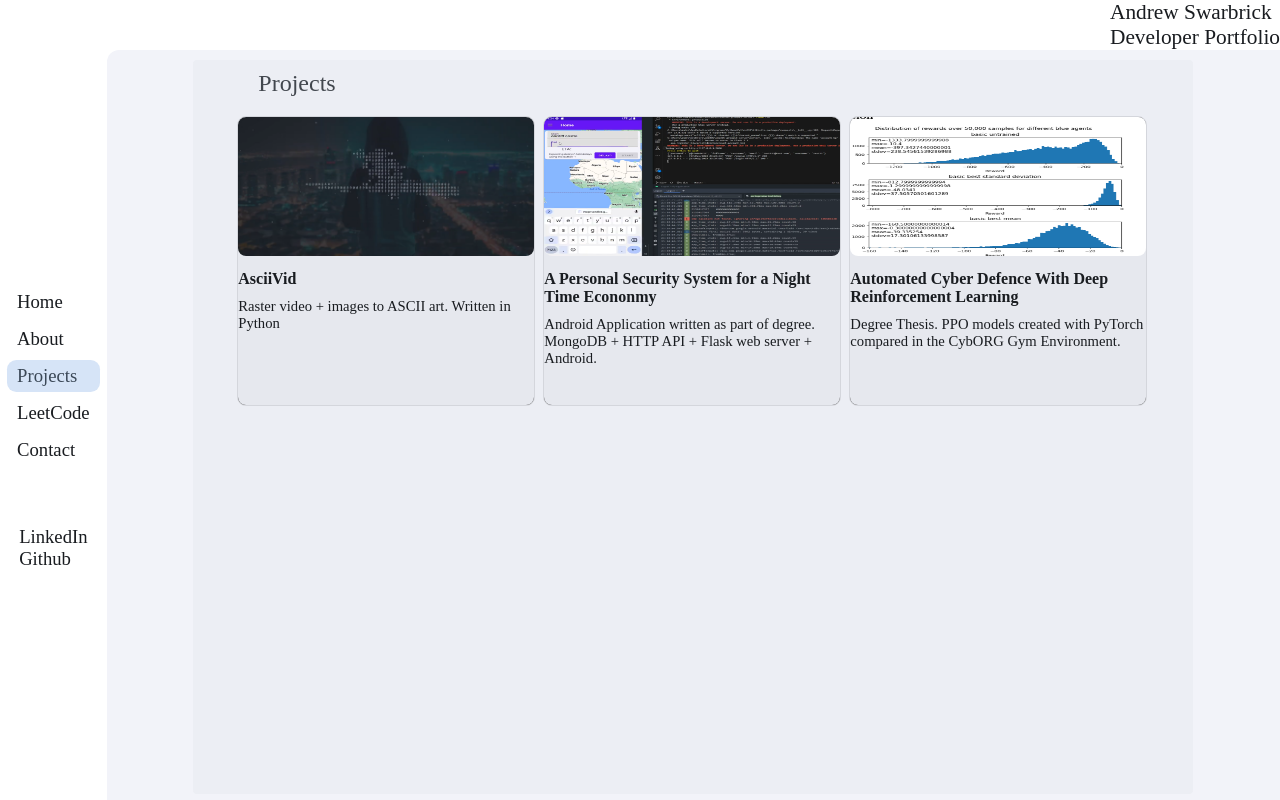
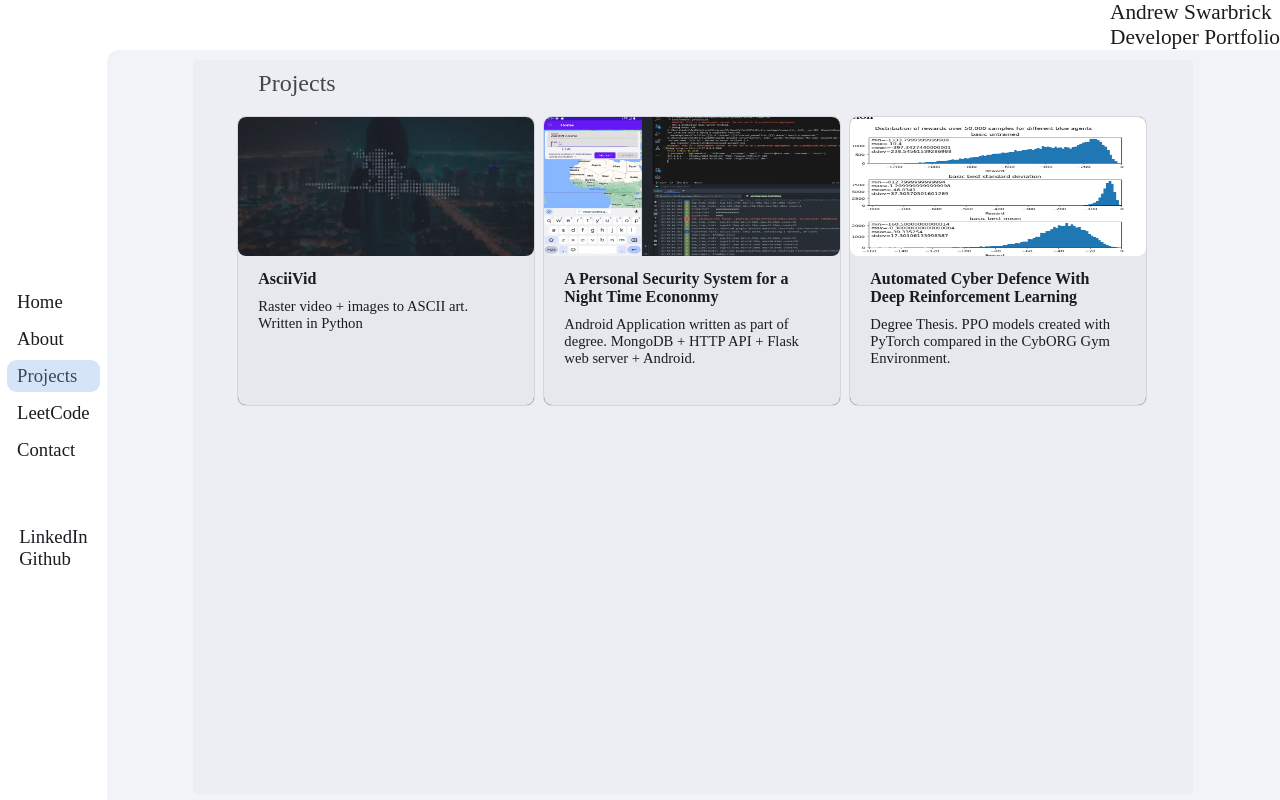
Before and after one commit to aswarb/aswarb.github.io, a React (Vite) app: page /projects in a window 1280 px wide. Built offline with nearby package versions, Linux system fonts and the light colour scheme.

Commit message:
adding transition effects to existing elements

```diff
--- a/src/App.scss
+++ b/src/App.scss
@@ -29,11 +29,19 @@ hr {
     padding: 5px 10px 5px 10px;
     border-radius: 0.5em;
     margin-top: 5px;
+    transition:
+        color 0.1s,
+        background-color 0.1s,
+        filter 0.1s;
 }
 
 .navDest:hover {
     background-color: var(--md-sys-color-surface-bright);
     color: var(--md-sys-color-on-surface-variant);
+}
+
+.navDest:active {
+    filter: brightness(90%);
 }
 
 .navDest.active {
--- a/src/components/cards/Card.module.scss
+++ b/src/components/cards/Card.module.scss
@@ -13,9 +13,13 @@
     text-decoration: none;
     padding-bottom: 10px;
     box-shadow: 0px 0.1px 1px 0px var(--md-sys-color-shadow);
+
+    transition:
+        filter 0.1s,
+        box-shadow 0.05s;
 }
 
-.card * :not(.thumbnail) {
+.card > *:not(.media) {
     padding-left: 20px;
     padding-right: 20px;
 }
@@ -46,9 +50,10 @@
 }
 
 .card:hover {
-    filter: brightness(92.5%);
+    filter: brightness(90%);
     box-shadow: 0px 1px 1px var(--md-sys-color-shadow);
-    transition:
-        filter 0.1s,
-        box-shadow 0.05s;
 }
+
+.card:active {
+    filter: brightness(90%);
+}
```
